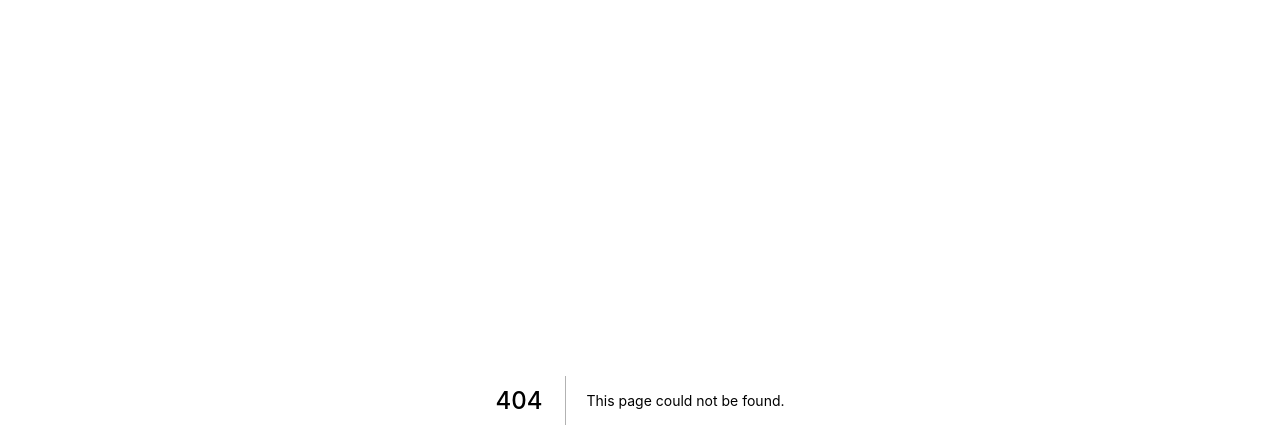
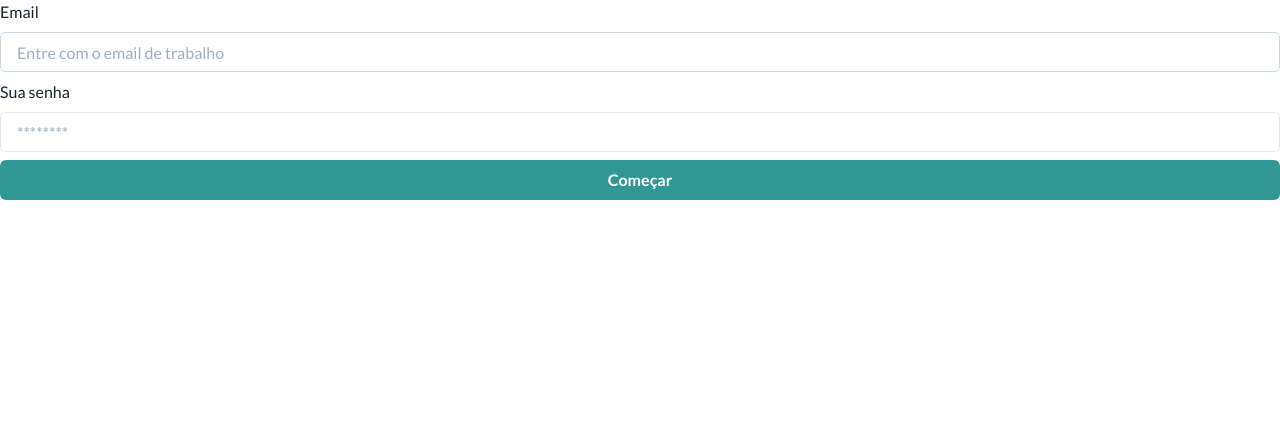
Before and after one commit to igorlourenco/temdesconto, a Next.js app: page /home in a window 1280 px wide. Before the commit this address had no page. Shown: the top 448 px of the page. Built offline with nearby package versions, Linux system fonts and the light colour scheme; no server answers.

Commit message:
feat: foram adicionadas as estruturas para login

```diff
--- a/package.json
+++ b/package.json
@@ -10,10 +10,12 @@
     "@chakra-ui/react": "^1.1.4",
     "@emotion/react": "^11.1.4",
     "@emotion/styled": "^11.0.0",
+    "firebase": "^8.2.4",
     "framer-motion": "^3.2.1",
     "next": "^10.0.5",
     "react": "^17.0.1",
-    "react-dom": "^17.0.1"
+    "react-dom": "^17.0.1",
+    "react-hook-form": "^6.14.2"
   },
   "devDependencies": {
     "@types/node": "^14.14.20",
--- /dev/null
+++ b/src/library/auth.tsx
@@ -0,0 +1,104 @@
+import React, { useState, useEffect, useContext, createContext } from 'react'
+import firebase from './firebase'
+import { useRouter } from 'next/router'
+
+interface AuthProviderProps {
+  children: any
+}
+
+const formatUser = async (user: any) => {
+  return {
+    uid: user?.uid,
+    email: user?.email,
+    name: user?.displayName,
+    token: user.ya,
+    photoUrl: user.photoURL
+  }
+}
+
+const authContext = createContext({
+  user: null,
+  signInWithGoogle: null,
+  signInWithEmail: null,
+  signOut: null
+})
+
+function useProvideAuth () {
+  const router = useRouter()
+  const [user, setUser] = useState({})
+
+  const handleUser = async (rawUser: firebase.User) => {
+    if (rawUser) {
+      const tempUser = await formatUser(rawUser)
+
+      // const {
+      //   token,
+      //   ...userWithoutToken
+      // } = tempUser
+
+      setUser(tempUser)
+      // await createUser(tempUser.uid, userWithoutToken)
+
+      return tempUser
+    } else {
+      setUser(false)
+
+      return false
+    }
+  }
+
+  const signInWithGoogle = () => {
+    return firebase
+      .auth()
+      .signInWithPopup(new firebase.auth.GoogleAuthProvider())
+      .then(async (response) => {
+        await handleUser(response.user)
+      })
+  }
+
+  const signInWithEmail = (email: string, password: string) => {
+    return firebase.auth().createUserWithEmailAndPassword(email, password)
+      .then((user) => {
+        // Signed in
+        // ...
+      })
+  }
+
+  const signOut = async () => {
+    router.push('/home')
+    return firebase
+      .auth()
+      .signOut()
+      .then(async () => {
+        await handleUser(null)
+      })
+  }
+
+  useEffect(() => {
+    const unsubscribe = firebase.auth().onAuthStateChanged((user) => {
+      if (user) {
+        setUser(user)
+      } else {
+        setUser(false)
+      }
+    })
+
+    return () => unsubscribe()
+  }, [])
+
+  return {
+    user,
+    signInWithGoogle,
+    signInWithEmail,
+    signOut
+  }
+}
+
+export function AuthProvider (props: AuthProviderProps) {
+  const auth = useProvideAuth()
+  return <authContext.Provider value={auth}>{props.children}</authContext.Provider>
+}
+
+export const useAuth = () => {
+  return useContext(authContext)
+}
--- /dev/null
+++ b/src/library/firebase.ts
@@ -0,0 +1,12 @@
+import firebase from 'firebase/app'
+import 'firebase/auth'
+
+if (!firebase.apps.length) {
+  firebase.initializeApp({
+    apiKey: process.env.NEXT_PUBLIC_FIREBASE_API_KEY,
+    authDomain: process.env.NEXT_PUBLIC_FIREBASE_AUTH_DOMAIN,
+    projectId: process.env.NEXT_PUBLIC_FIREBASE_PROJECT_ID
+  })
+}
+
+export default firebase
--- a/src/pages/_app.tsx
+++ b/src/pages/_app.tsx
@@ -1,13 +1,19 @@
 import React from 'react'
 import type { AppProps } from 'next/app'
+import { AuthProvider } from '../library/auth'
 import { ChakraProvider } from '@chakra-ui/react'
 import theme from '../style/theme'
 
-function MyApp ({ Component, pageProps }: AppProps) {
+function MyApp ({
+  Component,
+  pageProps
+}: AppProps) {
   return (
-      <ChakraProvider resetCSS theme={theme}>
-          <Component {...pageProps} />
-      </ChakraProvider>
+    <ChakraProvider resetCSS theme={theme}>
+      <AuthProvider>
+        <Component {...pageProps} />
+      </AuthProvider>
+    </ChakraProvider>
   )
 }
 
--- /dev/null
+++ b/src/pages/home.tsx
@@ -0,0 +1,46 @@
+import React, { useState } from 'react'
+import { useAuth } from '../library/auth'
+import { Button, FormControl, FormLabel, Input, Stack } from '@chakra-ui/react'
+import { useForm } from 'react-hook-form'
+
+interface LogonData {
+  email: string
+  password: string
+  confirmPassword: string
+}
+
+const Home = () => {
+  const auth = useAuth()
+  const {
+    register,
+    handleSubmit
+  } = useForm()
+
+  const createUser = async (data: LogonData) => {
+    const {
+      email,
+      password
+    } = data
+    return await auth.signInWithEmail(email, password)
+  }
+
+  return (
+    <Stack as={'form'} onSubmit={handleSubmit(createUser)}>
+      <FormControl>
+        <FormLabel>Email</FormLabel>
+        <Input name={'email'} ref={register({ required: 'Required' })}
+               placeholder="Entre com o email de trabalho"/>
+      </FormControl>
+      <FormControl>
+        <FormLabel>Sua senha</FormLabel>
+        <Input name={'password'} type={'password'} ref={register({ required: 'Required' })}
+               placeholder="********"/>
+      </FormControl>
+      <Button colorScheme={'teal'} type={'submit'}>
+        Começar
+      </Button>
+    </Stack>
+  )
+}
+
+export default Home
```
Also changed, not shown: 1 other file (tests, documents, lock files or other folders).
